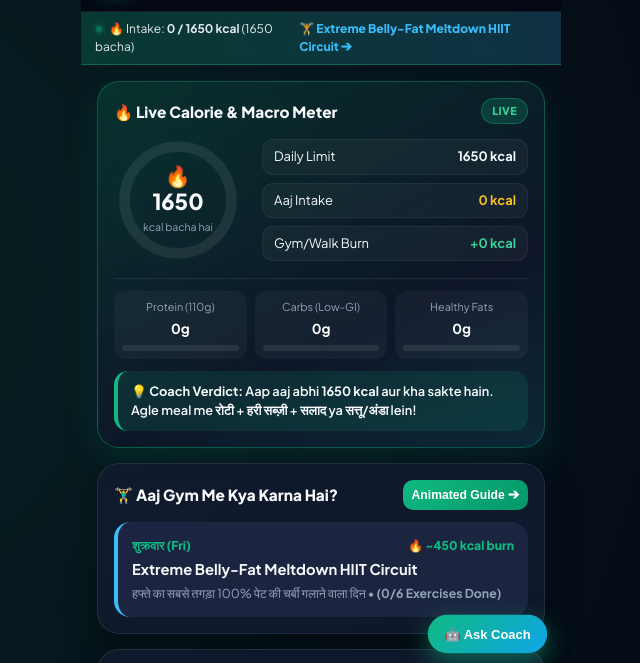
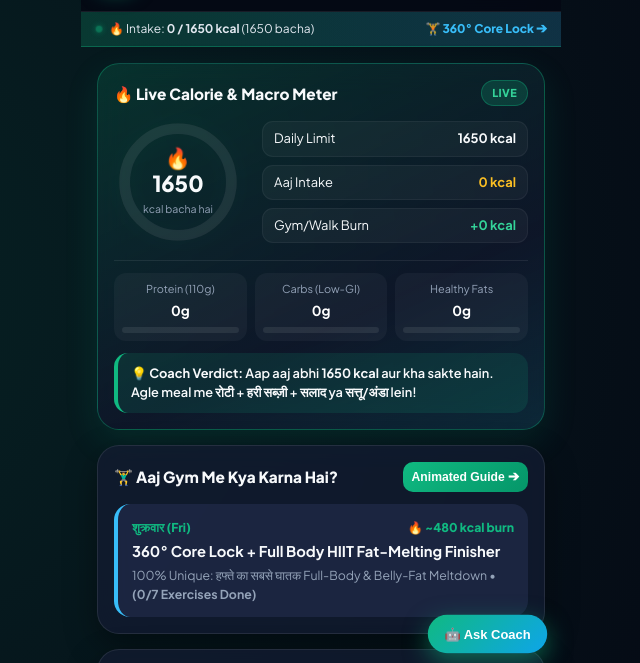
Before and after one commit to ranas22/pratap-fitai, a plain HTML site: page index.html in a window 1280 px wide. Shown: the part 62-725 px from the top of the page, without its empty margins (319-959 px from the left). Drawn offline with Linux system fonts and the light colour scheme.

Commit message:
Update: Zero-repeat Mon-Fri 35 unique exercises + diverse non-treadmill cardio

```diff
--- a/app.js
+++ b/app.js
@@ -198,74 +198,77 @@ const DAILY_REMINDER_SLOTS = [
 const WEEKLY_GYM_PLAN = [
   {
     day: 'सोमवार (Mon)',
-    title: 'Lower Belly Attack + Chest + Stationary Cycling',
-    burn: 380,
-    focus: 'Lower Belly Pooch (निचला निकला पेट) अंदर करना + Upper Push',
+    title: 'Lower Belly Tuck + Chest + Mountain Climber & Bike HIIT',
+    burn: 410,
+    focus: '100% Unique: निचला लटका पेट अंदर + Chest Push + Floor Cardio',
     exercises: [
-      { id: 'mon_1', type: 'core', name: '🔥 Belly Start: Lying Flat Bench Leg Raises (निचला पेट)', sets: '4 Sets × 15 Reps', how: 'बेंच या मैट पर लेटकर हाथ कूल्हों के नीचे रखें, दोनों पैर सीधे 90 डिग्री उठाएं और धीरे नीचे लाएं (ज़मीन छुए बिना)।' },
-      { id: 'mon_2', type: 'core', name: '🔥 Belly Tuck: Reverse Crunches (Lower Abs Pull-In)', sets: '4 Sets × 15 Reps', how: 'पीठ के बल लेटकर घुटनों को छाती की तरफ मोड़ें और कूल्हे ज़मीन से 2 इंच ऊपर उठाकर निचले पेट को निचोड़ें।' },
-      { id: 'mon_3', type: 'core', name: '🔥 Deep Belly Belt: Stomach Vacuum Hold', sets: '3 Sets × 20 Sec', how: 'पूरी सांस बाहर छोड़कर पेट (नाभि) को रीढ़ की हड्डी की तरफ पूरा अंदर खींचकर 20 सेकंड रोकें।' },
-      { id: 'mon_4', type: 'press', name: 'Flat Bench Press / Dumbbell Press', sets: '3 Sets × 12 Reps', how: 'बेंच पर पीठ टिकाएं, डंबल/बारबेल छाती तक लाएं और सांस छोड़ते हुए ऊपर पुश करें।' },
-      { id: 'mon_5', type: 'press', name: 'Incline Dumbbell Press + Tricep Rope Pushdown', sets: '3 Sets × 12 Reps', how: 'अपर चेस्ट और ट्राइसेप्स का सुपरसेट — बिना ज़्यादा आराम के करें ताकि हार्ट रेट हाई रहे।' },
-      { id: 'mon_6', type: 'core', name: '🔥 Forearm Plank (Pet Tight Lock)', sets: '3 Sets × 60 Sec', how: 'कोहनी और पंजों पर शरीर सीधा रखें और पेट लटकने न दें।' },
-      { id: 'mon_7', type: 'run', name: '🚴 Cardio Finisher: 20 Min Stationary Cycling (Interval)', sets: '15 Min Cycle + 5 Min High Knees', how: '1 मिनट तेज़ साइकिल + 1 मिनट मीडियम साइकिल, फिर 5 मिनट खड़े होकर घुटने छाती तक उठाते हुए High Knees मार्च करें।' }
+      { id: 'mon_1', type: 'core', name: '🔥 Belly 1: Flat Bench Lying Leg Raises (निचला पेट)', sets: '4 Sets × 15 Reps', how: 'बेंच या मैट पर लेटकर हाथ कूल्हों के नीचे रखें, दोनों पैर सीधे 90 डिग्री उठाएं और धीरे नीचे लाएं।' },
+      { id: 'mon_2', type: 'core', name: '🔥 Belly 2: Reverse Crunches (Lower Abs Pull-In)', sets: '4 Sets × 15 Reps', how: 'पीठ के बल लेटकर घुटनों को छाती की तरफ मोड़ें और कूल्हे ज़मीन से 2 इंच ऊपर उठाकर निचले पेट को निचोड़ें।' },
+      { id: 'mon_3', type: 'press', name: '💪 Muscle 1: Flat Barbell Bench Press', sets: '3 Sets × 12 Reps', how: 'बेंच पर पीठ टिकाएं, बारबेल छाती के बीच तक लाएं और सांस छोड़ते हुए ऊपर पुश करें।' },
+      { id: 'mon_4', type: 'press', name: '💪 Muscle 2: Incline Dumbbell Press', sets: '3 Sets × 12 Reps', how: '35-45 डिग्री बेंच पर डंबल को अपर चेस्ट के पास से सीधा छत की तरफ उठाएं।' },
+      { id: 'mon_5', type: 'curl', name: '💪 Muscle 3: Pec Deck Butterfly + Tricep Rope Pushdown', sets: '3 Sets × 15 Reps', how: 'पहले पेक-डेक पर चेस्ट फ्लाई करें और तुरंत केबल रोप से ट्राइसेप पुशडाउन लगाएं।' },
+      { id: 'mon_6', type: 'run', name: '⚡ Cardio 1: Mountain Climbers (तेज़ पेट बर्नर)', sets: '4 Rounds × 45 Sec', how: 'पुश-अप पोज़ीशन में आकर बारी-बारी दोनों घुटनों को तेज़ी से छाती की तरफ दौड़ाएं — यह सीधे पेट की चर्बी गलाता है!' },
+      { id: 'mon_7', type: 'run', name: '🚴 Cardio 2: Stationary Bike Sprint Intervals (30s Fast / 30s Easy)', sets: '12 Mins Non-stop', how: '30 सेकंड पूरी ताकत से तेज़ पैडल मारें और 30 सेकंड नॉर्मल — पूरे 12 मिनट में पसीना निचोड़ दें!' }
     ]
   },
   {
     day: 'मंगलवार (Tue)',
-    title: 'Side Belly & Love Handles + Back V-Taper',
-    burn: 390,
-    focus: 'कमर के दोनों तरफ की चर्बी (Side Fat) छांटना + Back Pull',
+    title: 'Side Belly & Love Handles + Back V-Taper + Rope Skipping Cardio',
+    burn: 420,
+    focus: '100% Unique: कमर के दोनों तरफ की चर्बी (Side Fat) + V-Back + Jump Cardio',
     exercises: [
-      { id: 'tue_1', type: 'core', name: '🔥 Belly Start: Air Bike / Bicycle Crunches', sets: '4 Sets × 20 Reps', how: 'पीठ के बल लेटकर हवा में साइकिल चलाते हुए दाईं कोहनी को बाएं घुटने और बाईं कोहनी को दाएं घुटने से टच करें।' },
-      { id: 'tue_2', type: 'core', name: '🔥 Side Waist: Russian Twists (Plate/Dumbbell लेकर)', sets: '4 Sets × 20 Twists', how: 'मैट पर बैठकर हल्का पीछे झुकें और दोनों हाथों में 5kg प्लेट लेकर कमर को दाएं-बाएं घुमाएं।' },
-      { id: 'tue_3', type: 'core', name: '🔥 Upper Belly: Kneeling Cable Rope Crunch', sets: '4 Sets × 15 Reps', how: 'केबल मशीन के नीचे घुटनों पर बैठें, रस्सी सिर के पास पकड़ें और पेट की ताकत से कोहनी घुटनों की तरफ मोड़ें।' },
-      { id: 'tue_4', type: 'press', name: 'Wide-Grip Lat Pulldown (V-Shape Back)', sets: '3 Sets × 12 Reps', how: 'पीठ चौड़ी होने से कमर तुरंत पतली दिखती है। बार को ठोड़ी के नीचे तक खींचें।' },
-      { id: 'tue_5', type: 'curl', name: 'Seated Cable Row + Barbell Bicep Curl', sets: '3 Sets × 12 Reps', how: 'कमर सीधी रखकर हैंडल नाभि की तरफ खींचें, फिर बाइसेप कर्ल करें।' },
-      { id: 'tue_6', type: 'core', name: '🔥 Alternate Heel Touchers (Side Oblique Pinch)', sets: '3 Sets × 25 Reps', how: 'पीठ के बल लेटकर घुटने मोड़ें और बारी-बारी दोनों हाथों से अपनी एड़ियों को छूएं।' },
-      { id: 'tue_7', type: 'run', name: '🚴 Cardio Finisher: 20 Min Stationary Bike Sprint', sets: '20 Mins Non-stop', how: 'पेट को अंदर खींचकर बैठें और 20 मिनट लगातार तेज़ साइकिल चलाएं।' }
+      { id: 'tue_1', type: 'core', name: '🔥 Belly 1: Air Bike / Bicycle Crunches', sets: '4 Sets × 20 Reps', how: 'पीठ के बल लेटकर हवा में साइकिल चलाते हुए दाईं कोहनी को बाएं घुटने और बाईं कोहनी को दाएं घुटने से टच करें।' },
+      { id: 'tue_2', type: 'core', name: '🔥 Belly 2: Russian Twists (5kg प्लेट लेकर कमर घुमाना)', sets: '4 Sets × 20 Twists', how: 'मैट पर बैठकर हल्का पीछे झुकें और दोनों हाथों में प्लेट लेकर कमर को दाएं-बाएं घुमाएं।' },
+      { id: 'tue_3', type: 'core', name: '🔥 Belly 3: Alternate Heel Touchers (Side Waist Pinch)', sets: '3 Sets × 25 Reps', how: 'पीठ के बल लेटकर घुटने मोड़ें और बारी-बारी दोनों हाथों से अपनी एड़ियों को छूएं।' },
+      { id: 'tue_4', type: 'press', name: '💪 Muscle 1: Wide-Grip Lat Pulldown', sets: '3 Sets × 12 Reps', how: 'चौड़ी पीठ से कमर अपने-आप पतली दिखती है। बार को ठोड़ी के नीचे तक खींचें।' },
+      { id: 'tue_5', type: 'curl', name: '💪 Muscle 2: Seated Cable Row + Barbell Bicep Curl', sets: '3 Sets × 12 Reps', how: 'कमर सीधी रखकर केबल रो नाभि तक खींचें, फिर खड़े होकर बारबेल कर्ल करें।' },
+      { id: 'tue_6', type: 'run', name: '⚡ Cardio 1: Rope Jumping / Invisible Jump Rope + High Knees', sets: '5 Rounds × 1 Min', how: 'रस्सी कूदें (या बिना रस्सी के पंजों पर कूदते हुए हाथ घुमाएं) — यह साइकिल से भी 2 गुना तेज़ कैलोरी जलाता है!' },
+      { id: 'tue_7', type: 'run', name: '🚣 Cardio 2: Stationary Rowing / Cross-Trainer (Elliptical)', sets: '12 Mins Steady Burn', how: 'रोइंग मशीन या क्रॉस-ट्रेनर पर हाथ और पैर दोनों चलाते हुए 12 मिनट कार्डियो करें।' }
     ]
   },
   {
     day: 'बुधवार (Wed)',
-    title: 'Deep Belly Visceral Fat Burner + Legs Compound',
-    burn: 430,
-    focus: 'बड़ी मसल्स से 2x कैलोरी बर्न + तोंद (Pot Belly) गलाना',
+    title: 'Deep Pot-Belly Core + Legs Compound + Step-Up & Squat Cardio',
+    burn: 460,
+    focus: '100% Unique: तोंद अंदर लॉक करना + बड़ी लेग मसल्स से डबल फैट बर्न',
     exercises: [
-      { id: 'wed_1', type: 'core', name: '🔥 Belly Start: Hanging Knee / Leg Raises', sets: '4 Sets × 12-15 Reps', how: 'बार से लटककर या कैप्टन चेयर पर दोनों घुटनों को छाती तक ऊपर उठाएं — बाहर निकला पेट अंदर करने का ब्रह्मास्त्र!' },
-      { id: 'wed_2', type: 'core', name: '🔥 Belly Wheel: Ab Roller / Barbell Ab Rollout (घुटनों पर)', sets: '3 Sets × 12 Reps', how: 'घुटनों पर बैठकर Ab Wheel या बारबेल को आगे रोल करें और पेट की ताकत से वापस खींचें।' },
-      { id: 'wed_3', type: 'squat', name: 'Goblet Squats (छाती के पास डंबल पकड़कर)', sets: '4 Sets × 12 Reps', how: 'सामने भारी डंबल पकड़ने से पूरा पेट (Core) टाइट रहता है और सबसे ज़्यादा फैट जलता है।' },
-      { id: 'wed_4', type: 'squat', name: 'Leg Press Machine + Calf Raises', sets: '3 Sets × 15 Reps', how: 'पैरों से प्लेटफॉर्म ऊपर पुश करें (ऊपर घुटने लॉक न करें)।' },
-      { id: 'wed_5', type: 'core', name: '🔥 Flat Bench Leg Pull-In (Seated Knee Tucks)', sets: '4 Sets × 15 Reps', how: 'बेंच के किनारे बैठकर पीछे हाथ टिकाएं, पैर सीधे आगे फैलाएं और घुटनों को सीने की तरफ खींचें।' },
-      { id: 'wed_6', type: 'run', name: '🚴 Cardio: 20 Min Stationary Bike (Fat Burn Zone)', sets: '20 Mins Smooth', how: 'लेग्स और कोर के बाद 20 मिनट साइकिल चलाकर जमा हुआ फैट पिघलाएं।' }
+      { id: 'wed_1', type: 'core', name: '🔥 Belly 1: Hanging Leg / Knee Raises (लटककर घुटने उठाना)', sets: '4 Sets × 12-15 Reps', how: 'बार से लटककर दोनों घुटनों को छाती तक ऊपर उठाएं — बाहर निकला पेट अंदर करने का ब्रह्मास्त्र!' },
+      { id: 'wed_2', type: 'core', name: '🔥 Belly 2: Ab Roller Wheel Rollout (घुटनों पर)', sets: '3 Sets × 12 Reps', how: 'घुटनों पर बैठकर Ab Wheel को आगे रोल करें और पेट (नाभि) को अंदर खींचते हुए वापस लाएं।' },
+      { id: 'wed_3', type: 'core', name: '🔥 Belly 3: Flat Bench Leg Pull-In (Seated Knee Tucks)', sets: '3 Sets × 15 Reps', how: 'बेंच के किनारे बैठकर पैर सीधे आगे फैलाएं और घुटनों को सीने की तरफ खींचें।' },
+      { id: 'wed_4', type: 'squat', name: '💪 Muscle 1: Dumbbell Goblet Squats', sets: '4 Sets × 12 Reps', how: 'छाती के सामने भारी डंबल पकड़कर पूरा स्क्वाट बैठें और एड़ी से ज़ोर लगाकर उठें।' },
+      { id: 'wed_5', type: 'squat', name: '💪 Muscle 2: Leg Press Machine + Standing Calf Raises', sets: '3 Sets × 15 Reps', how: 'पैरों से प्लेटफॉर्म ऊपर पुश करें (घुटने लॉक न करें) और फिर काफ रेज़ लगाएं।' },
+      { id: 'wed_6', type: 'run', name: '⚡ Cardio 1: Bench / Box Step-Ups (सीढ़ी चढ़ना)', sets: '4 Rounds × 20 Steps', how: 'जिम के स्टेप-बॉक्स या मजबूत बेंच पर बारी-बारी तेज़ कदमों से ऊपर चढ़ें और उतरें।' },
+      { id: 'wed_7', type: 'run', name: '⚡ Cardio 2: Freehand Jump Squats / Bodyweight Walking Lunges', sets: '3 Sets × 15 Reps', how: 'हल्का उछलते हुए स्क्वाट करें या लंबे कदम लेकर वॉकिंग लंजेस करें — जांघ और पेट दोनों की चर्बी गायब!' }
     ]
   },
   {
     day: 'गुरुवार (Thu)',
-    title: 'Waist Shrinker Core + Shoulders Sculpt',
-    burn: 380,
-    focus: 'कमर के इंच (38" ➔ 32") घटाना + कंधे चौड़े करना',
+    title: 'Upper Belly & Waist Twist + 3D Shoulders + Battle Rope Cardio',
+    burn: 410,
+    focus: '100% Unique: ऊपरी तोंद और कमर के इंच (38"➔32") घटाना + Broad Shoulders',
     exercises: [
-      { id: 'thu_1', type: 'core', name: '🔥 Belly Start: Standing Cable Wood Chop (कमर घुमाना)', sets: '4 Sets × 15 Reps/Side', how: 'केबल को ऊपर से तिरछा नीचे घुटने की तरफ खींचें — यह पेट के साइड और बीच की चर्बी को मक्खन की तरह काटता है!' },
-      { id: 'thu_2', type: 'core', name: '🔥 Jackknife Sit-Ups (V-Ups - Upper & Lower Belly)', sets: '3 Sets × 15 Reps', how: 'मैट पर सीधे लेटकर हाथ और पैर एक साथ ऊपर उठाएं और बीच में पंजों को छूने की कोशिश करें।' },
-      { id: 'thu_3', type: 'core', name: '🔥 Stomach Vacuum + Forearm Plank Combo', sets: '3 Sets × 45 Sec', how: 'पहले 20 सेकंड पेट अंदर खींचकर वैक्यूम करें, फिर तुरंत 45 सेकंड प्लैंक होल्ड करें।' },
-      { id: 'thu_4', type: 'press', name: 'Seated Dumbbell Shoulder Press', sets: '3 Sets × 12 Reps', how: 'बेंच पर सीधे बैठकर कानों के पास से डंबल को सीधा सिर के ऊपर पुश करें।' },
-      { id: 'thu_5', type: 'press', name: 'Dumbbell Side Lateral Raises + Shrugs', sets: '3 Sets × 15 Reps', how: 'कंधे चौड़े होने से पेट और कमर का V-शेप तुरंत निखरकर आता है।' },
-      { id: 'thu_6', type: 'run', name: '🚴 Cardio Finisher: 20 Min Stationary Cycling + Jumping Jacks', sets: '15 Min Cycle + 3x40 Jacks', how: '15 मिनट तेज़ साइकिल चलाएं और 3 सेट जम्पिंग जैक्स करें।' }
+      { id: 'thu_1', type: 'core', name: '🔥 Belly 1: Kneeling Cable Rope Crunch (ऊपरी तोंद)', sets: '4 Sets × 15 Reps', how: 'केबल मशीन के नीचे घुटनों पर बैठकर रस्सी सिर के पास पकड़ें और पेट मोड़ते हुए कोहनी घुटनों तक लाएं।' },
+      { id: 'thu_2', type: 'core', name: '🔥 Belly 2: Standing Cable Wood Chop (कमर छांटना)', sets: '3 Sets × 15 Reps/Side', how: 'केबल को ऊपर से तिरछा नीचे दूसरे घुटने की तरफ लकड़ी काटने की तरह खींचें।' },
+      { id: 'thu_3', type: 'core', name: '🔥 Belly 3: Jackknife Sit-Ups (V-Ups)', sets: '3 Sets × 15 Reps', how: 'मैट पर सीधे लेटकर हाथ और पैर एक साथ ऊपर उठाएं और पंजों को छूएं।' },
+      { id: 'thu_4', type: 'press', name: '💪 Muscle 1: Seated Dumbbell Shoulder Press', sets: '3 Sets × 12 Reps', how: '90 डिग्री बेंच पर बैठकर कानों के पास से डंबल को सीधा सिर के ऊपर प्रेस करें।' },
+      { id: 'thu_5', type: 'press', name: '💪 Muscle 2: Side Lateral Raises + Dumbbell Shrugs', sets: '3 Sets × 15 Reps', how: 'बगल से डंबल कंधे तक उठाएं, फिर ट्रैप्स के लिए कंधे ऊपर उचकाएं।' },
+      { id: 'thu_6', type: 'run', name: '⚡ Cardio 1: Battling Ropes Waves / Dumbbell Shadow Punches', sets: '4 Rounds × 40 Sec', how: 'बैटल रोप को पूरी ताकत से ऊपर-नीचे लहराएं (या 2kg डंबल लेकर हवा में तेज़ बॉक्सिंग पंच मारें)।' },
+      { id: 'thu_7', type: 'run', name: '⚡ Cardio 2: Heavy Farmers Walk (भारी डंबल लेकर तेज़ चलना)', sets: '4 Rounds × 60 Sec', how: 'दोनों हाथों में भारी डंबल लटकाकर पेट अंदर खींचें और जिम में 1 मिनट तेज़ कदमों से चलें।' }
     ]
   },
   {
     day: 'शुक्रवार (Fri)',
-    title: 'Extreme Belly-Fat Meltdown HIIT Circuit',
-    burn: 450,
-    focus: 'हफ्ते का सबसे तगड़ा 100% पेट की चर्बी गलाने वाला दिन',
+    title: '360° Core Lock + Full Body HIIT Fat-Melting Finisher',
+    burn: 480,
+    focus: '100% Unique: हफ्ते का सबसे घातक Full-Body & Belly-Fat Meltdown',
     exercises: [
-      { id: 'fri_1', type: 'squat', name: '🔥 Dumbbell Thrusters (Full Body Belly Burner)', sets: '4 Sets × 12 Reps', how: 'कंधे पर डंबल रखकर पूरा स्क्वाट बैठें और उठते ही सिर के ऊपर प्रेस करें — दिल की धड़कन और फैट बर्न तुरंत दोगुना!' },
-      { id: 'fri_2', type: 'core', name: '🔥 Hanging Leg Raises + Reverse Crunch Superset', sets: '4 Sets × 15 Reps', how: 'लटककर घुटने छाती तक उठाएं और तुरंत मैट पर लेटकर 15 रिवर्स क्रंच लगाएं।' },
-      { id: 'fri_3', type: 'core', name: '🔥 Kettlebell / Dumbbell Swings (Hip & Belly Blast)', sets: '4 Sets × 20 Reps', how: 'दोनों हाथों से 1 भारी डंबल या केटलबेल पकड़कर पैरों के बीच से कंधे की ऊंचाई तक स्विंग करें।' },
-      { id: 'fri_4', type: 'core', name: '🔥 Cable Rope Crunch + Russian Twists', sets: '4 Sets × 20 Reps', how: 'ऊपरी पेट और साइड कमर का नॉन-स्टॉप सुपरसेट।' },
-      { id: 'fri_5', type: 'press', name: 'Incline Dumbbell Press + Close-Grip Lat Pulldown', sets: '3 Sets × 12 Reps', how: 'अपर बॉडी मसल्स को टोन रखने के लिए तेज़ सुपरसेट।' },
-      { id: 'fri_6', type: 'run', name: '🚴 Cardio Finisher: 25 Min Stationary Cycling HIIT', sets: '25 Mins Max Sweat', how: 'हफ्ते का आखिरी जिम सेशन — 25 मिनट पूरी ताकत से साइकिल चलाकर पेट की चर्बी निचोड़ दें!' }
+      { id: 'fri_1', type: 'core', name: '🔥 Belly 1: Stomach Vacuum + Forearm Plank Lock', sets: '4 Sets × 45 Sec', how: 'पहले 20 सेकंड सांस छोड़कर पेट पूरा अंदर खींचें, फिर 45 सेकंड तख्ते की तरह सीधा प्लैंक होल्ड करें।' },
+      { id: 'fri_2', type: 'core', name: '🔥 Belly 2: Side Bridge / Side Plank + Dead Bug', sets: '3 Sets × 40 Sec/Side', how: 'एक कोहनी पर करवट लेकर कमर हवा में उठाएं (Side Plank) ताकि कमर के दोनों तरफ की चर्बी टाइट हो।' },
+      { id: 'fri_3', type: 'core', name: '🔥 Belly 3: Lying Toe Touchers + Cocoons Crunch', sets: '3 Sets × 20 Reps', how: 'पैर सीधे 90 डिग्री हवा में उठाकर हाथों से पंजों को बार-बार छूएं।' },
+      { id: 'fri_4', type: 'squat', name: '⚡ HIIT 1: Dumbbell / Kettlebell Thrusters (Squat + Press)', sets: '4 Sets × 12 Reps', how: 'कंधे पर डंबल रखकर स्क्वाट बैठें और उठते ही सिर के ऊपर प्रेस करें — पूरे शरीर की चर्बी निचोड़ने वाला मूव!' },
+      { id: 'fri_5', type: 'core', name: '⚡ HIIT 2: Kettlebell / Dumbbell Swings', sets: '4 Sets × 20 Reps', how: 'दोनों हाथों से 1 भारी डंबल पकड़कर पैरों के बीच से कंधे की ऊंचाई तक तेज़ स्विंग करें।' },
+      { id: 'fri_6', type: 'press', name: '💪 Muscle: Close-Grip Lat Pulldown + Bench Dips Superset', sets: '3 Sets × 12 Reps', how: 'बैक और आर्म्स को टोन रखने के लिए बिना रुके सुपरसेट लगाएं।' },
+      { id: 'fri_7', type: 'run', name: '🚴 Cardio Finisher: 15 Min Recumbent / Stationary Bike Tabata', sets: '20s All-Out / 10s Rest', how: '20 सेकंड जितनी तेज़ हो सके साइकिल चलाएं, 10 सेकंड धीमा — हफ्ता खत्म होने से पहले 100% फैट बर्न!' }
     ]
   }
 ];
@@ -439,42 +442,39 @@ function closeExerciseModal() {
 const EXERCISE_REAL_PHOTO_FOLDER = {
   mon_1: 'Flat_Bench_Lying_Leg_Raise',
   mon_2: 'Reverse_Crunch',
-  mon_3: 'Stomach_Vacuum',
-  mon_4: 'Barbell_Bench_Press_-_Medium_Grip',
-  mon_5: 'Incline_Dumbbell_Press',
-  mon_6: 'Plank',
+  mon_3: 'Barbell_Bench_Press_-_Medium_Grip',
+  mon_4: 'Incline_Dumbbell_Press',
+  mon_5: 'Butterfly',
+  mon_6: 'Mountain_Climbers',
   mon_7: 'Bicycling_Stationary',
   tue_1: 'Air_Bike',
   tue_2: 'Russian_Twist',
-  tue_3: 'Rope_Crunch',
+  tue_3: 'Alternate_Heel_Touchers',
   tue_4: 'Wide-Grip_Lat_Pulldown',
   tue_5: 'Seated_Cable_Rows',
-  tue_6: 'Alternate_Heel_Touchers',
-  tue_7: 'Bicycling_Stationary',
+  tue_6: 'Rope_Jumping',
+  tue_7: 'Rowing_Stationary',
   wed_1: 'Hanging_Leg_Raise',
   wed_2: 'Ab_Roller',
-  wed_3: 'Goblet_Squat',
-  wed_4: 'Leg_Press',
-  wed_5: 'Flat_Bench_Leg_Pull-In',
-  wed_6: 'Bicycling_Stationary',
-  thu_1: 'Standing_Cable_Wood_Chop',
-  thu_2: 'Jackknife_Sit-Up',
-  thu_3: 'Stomach_Vacuum',
+  wed_3: 'Flat_Bench_Leg_Pull-In',
+  wed_4: 'Goblet_Squat',
+  wed_5: 'Leg_Press',
+  wed_6: 'Dumbbell_Step_Ups',
+  wed_7: 'Freehand_Jump_Squat',
+  thu_1: 'Rope_Crunch',
+  thu_2: 'Standing_Cable_Wood_Chop',
+  thu_3: 'Jackknife_Sit-Up',
   thu_4: 'Dumbbell_Shoulder_Press',
   thu_5: 'Side_Lateral_Raise',
-  thu_6: 'Bicycling_Stationary',
-  fri_1: 'Kettlebell_Thruster',
-  fri_2: 'Hanging_Leg_Raise',
-  fri_3: 'One-Arm_Kettlebell_Swings',
-  fri_4: 'Rope_Crunch',
-  fri_5: 'Close-Grip_Front_Lat_Pulldown',
-  fri_6: 'Bicycling_Stationary',
-  belly_1: 'Stomach_Vacuum',
-  belly_2: 'Flat_Bench_Lying_Leg_Raise',
-  belly_3: 'Air_Bike',
-  belly_4: 'Rope_Crunch',
-  belly_5: 'Ab_Roller',
-  belly_6: 'Plank'
+  thu_6: 'Battling_Ropes',
+  thu_7: 'Farmers_Walk',
+  fri_1: 'Plank',
+  fri_2: 'Side_Bridge',
+  fri_3: 'Toe_Touchers',
+  fri_4: 'Kettlebell_Thruster',
+  fri_5: 'One-Arm_Kettlebell_Swings',
+  fri_6: 'Close-Grip_Front_Lat_Pulldown',
+  fri_7: 'Recumbent_Bike'
 };
 
 function getExerciseAnimationSVG(typeOrId) {
--- a/sw.js
+++ b/sw.js
@@ -1,4 +1,4 @@
-const CACHE_NAME = 'pratap-fitai-offline-v6';
+const CACHE_NAME = 'pratap-fitai-offline-v7';
 const ASSETS = [
   './',
   './index.html',
```
Also changed, not shown: index.html (+5 -15 lines).
